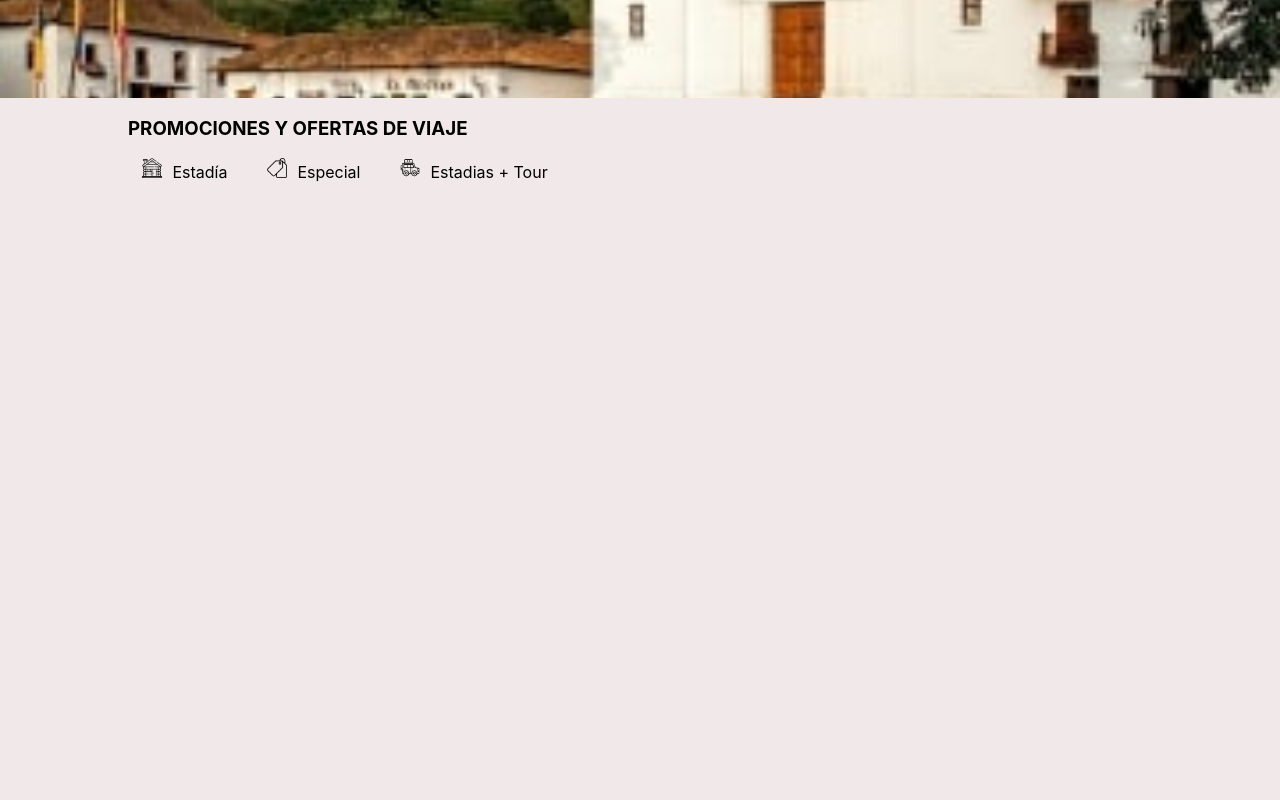
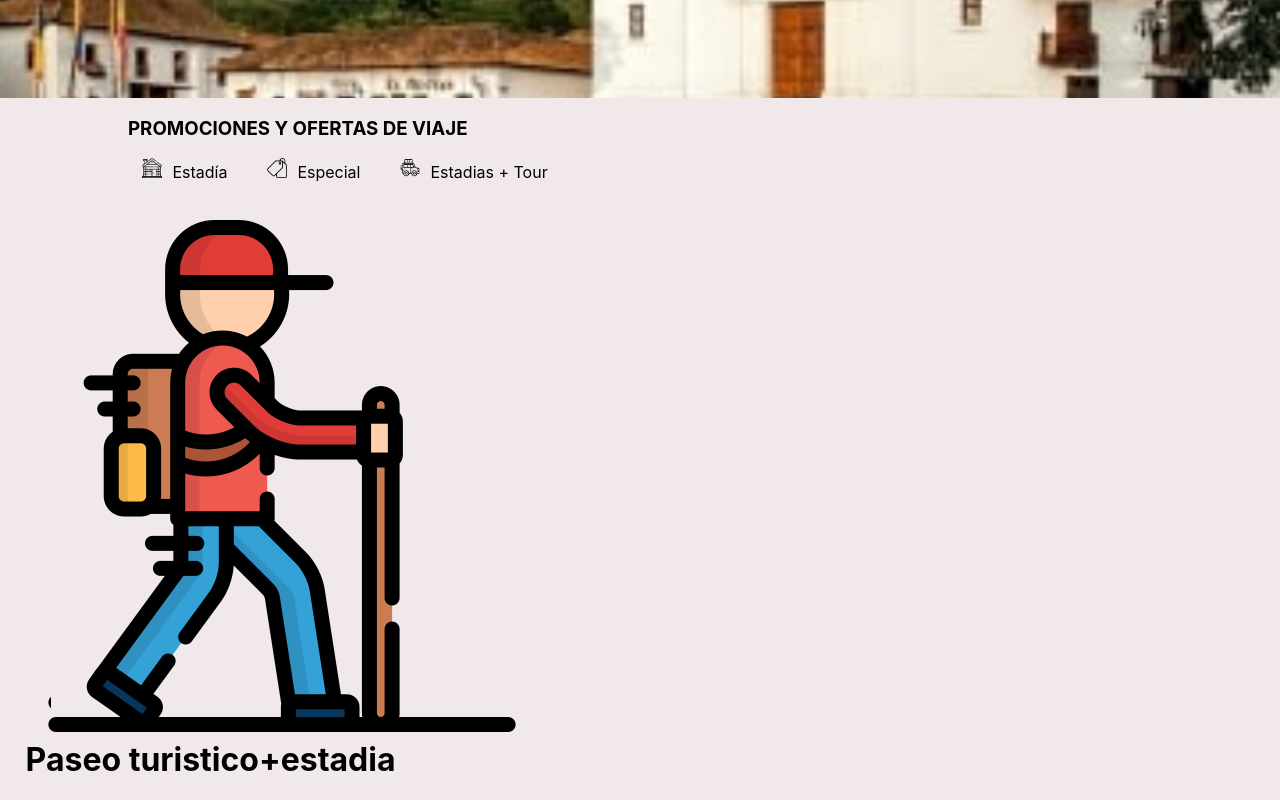
Before and after one commit to Milolex/RaicesRurales, a React (Create React App) app: page / in a window 1280 px wide. Shown: the part 402-1202 px from the top of the page. Before the commit the page ends 800 px from the top, so only its background shows below. Built offline with nearby package versions, Linux system fonts and the light colour scheme.

Commit message:
target rutas

```diff
--- a/src/App.js
+++ b/src/App.js
@@ -3,6 +3,7 @@ import './App.css';
 import NavBar from './components/Inicio/navBar';
 import Encabezado from './components/Inicio/encabezado';
 import Promo from './components/Inicio/promo';
+import Target from './components/Inicio/target';
 
 function App() {
   return (
@@ -10,6 +11,7 @@ function App() {
       <NavBar />
       <Encabezado />
       <Promo />
+      <Target/>
     </div>
   );
 }
--- /dev/null
+++ b/src/assets/css/target.css
@@ -0,0 +1,12 @@
+
+.h1{
+    display: flex;
+    margin-left: 10%;
+}
+.target_ruta{
+    width: 2%;
+    height: 2%;
+    background-image: url('../images/caminar.png');
+     display: flex;
+    margin-left: 2%;
+}
--- /dev/null
+++ b/src/components/Inicio/target.jsx
@@ -0,0 +1,23 @@
+import React, { Component } from 'react';
+import PropTypes from 'prop-types';
+import imagen_t from "../../assets/images/caminar.png"
+import "../../assets/css/target.css"
+
+class Target extends Component {
+    render() {
+        return (
+            <div className='target_ruta'>
+                <h1><img src={imagen_t}/>Paseo turistico+estadia</h1>
+
+            </div>
+        );
+    }
+}
+
+
+Target.propTypes = {
+
+};
+
+
+export default Target;
```
Also changed, not shown: src/assets/images/caminar.png (added), 1 other file (tests, documents, lock files or other folders).
